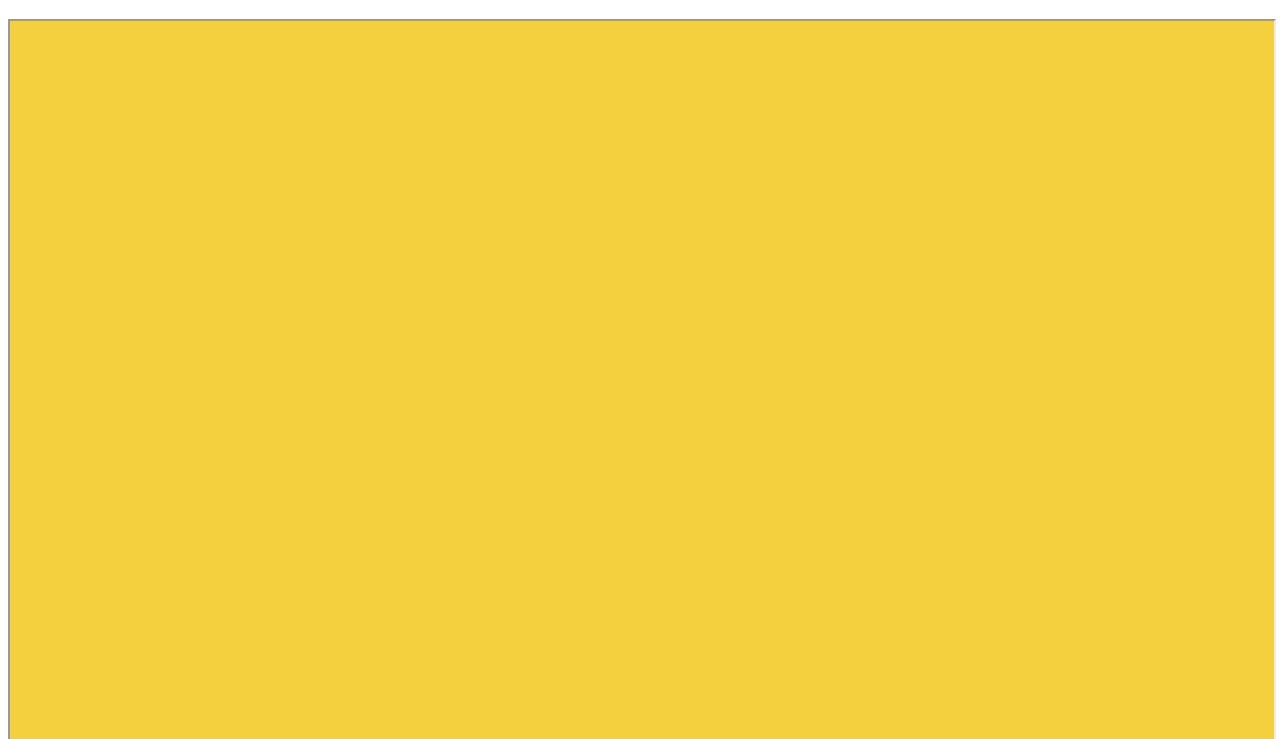
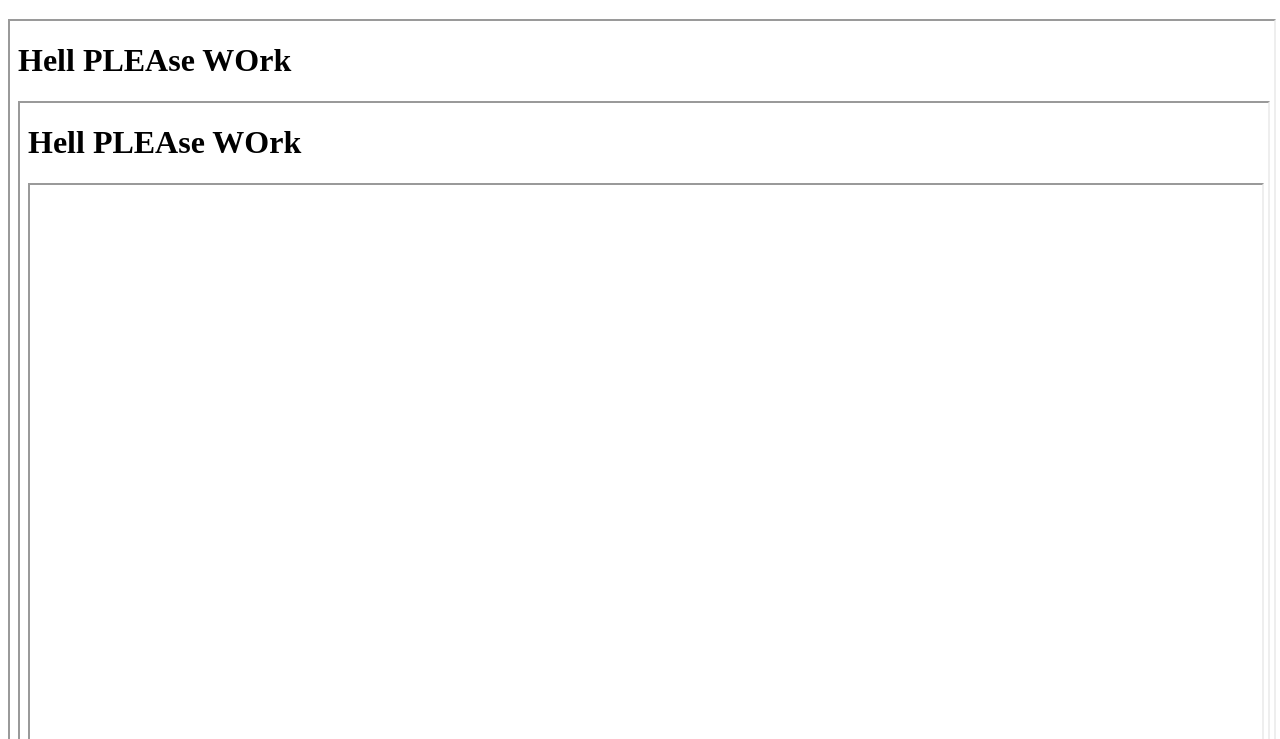
Before and after one commit to jaseeerr/GATEWAY-404., a plain HTML site: page sendmessage.html in a window 1280 px wide. Shown: the part 61-800 px from the top of the page. Drawn offline with Linux system fonts and the light colour scheme.

Commit message:
Update sendmessage.html

```diff
--- a/sendmessage.html
+++ b/sendmessage.html
@@ -14,7 +14,7 @@
 
 
 <!-- <h1 style="text-align:center"> HelloWorldCheck </h1>  style="width:100%;height:950px;"  #peace SENDAMESSAGE.TO/MATE/I                         -->
- <iframe style="width:100%;height:950px;" src="https://jaseeerr.github.io/GATEWAY-404./github.html" title="Sendamessage.to"></iframe>
+ <iframe style="width:100%;height:950px;" src="https://jaseeerr.github.io/GATEWAY-404./sendmessage.html" title="Sendamessage.to"></iframe>
 
   <!--
 style
```
